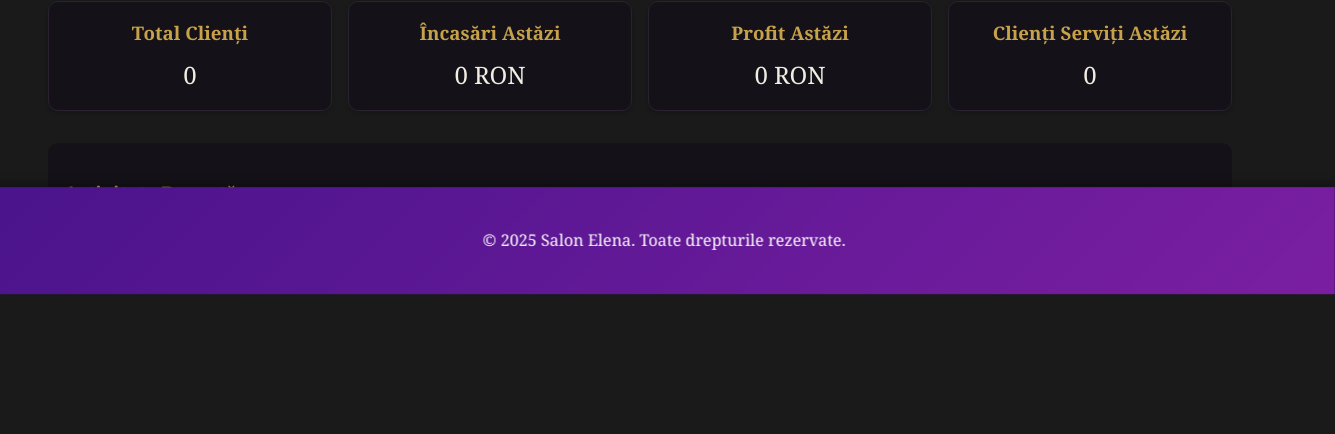
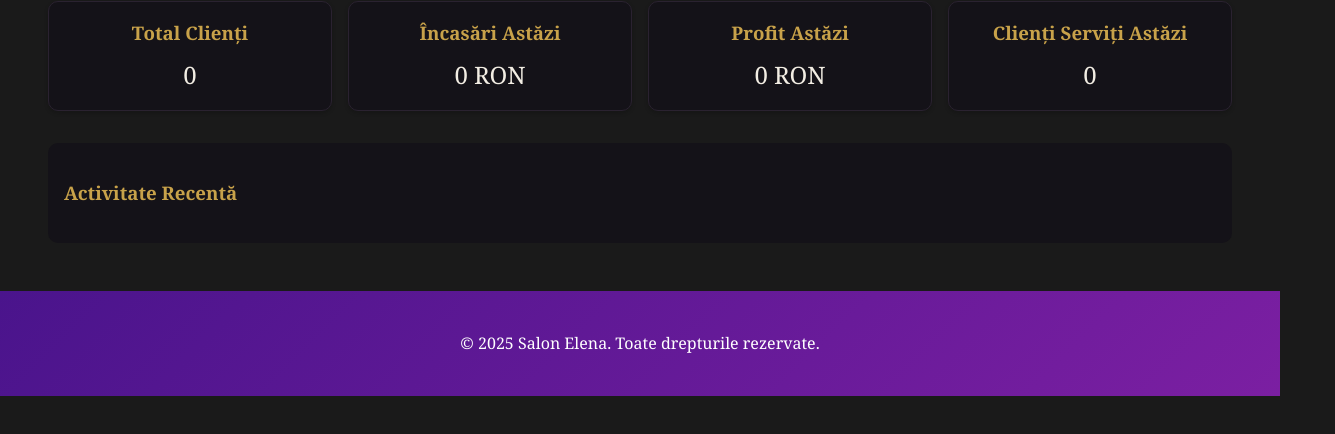
Before and after one commit to jeyyo12/SalonElena, a plain HTML site: page index.html in a window 1280 px wide. Shown: the part 328-762 px from the top of the page, 1335 px wide, since content can reach past the window. Drawn offline with Linux system fonts and the light colour scheme.

Commit message:
Moved footer to bottom of content instead of fixed position

```diff
--- a/styles.css
+++ b/styles.css
@@ -80,11 +80,6 @@ footer {
     padding: 1.5rem;
     background: linear-gradient(135deg, #4a148c, #7b1fa2);
     color: #fff;
-    position: fixed;
-    bottom: 0;
-    width: 100%;
-    box-shadow: 0 -4px 8px rgba(0,0,0,0.3);
-    transform: translateZ(10px);
 }
 
 form {
```
